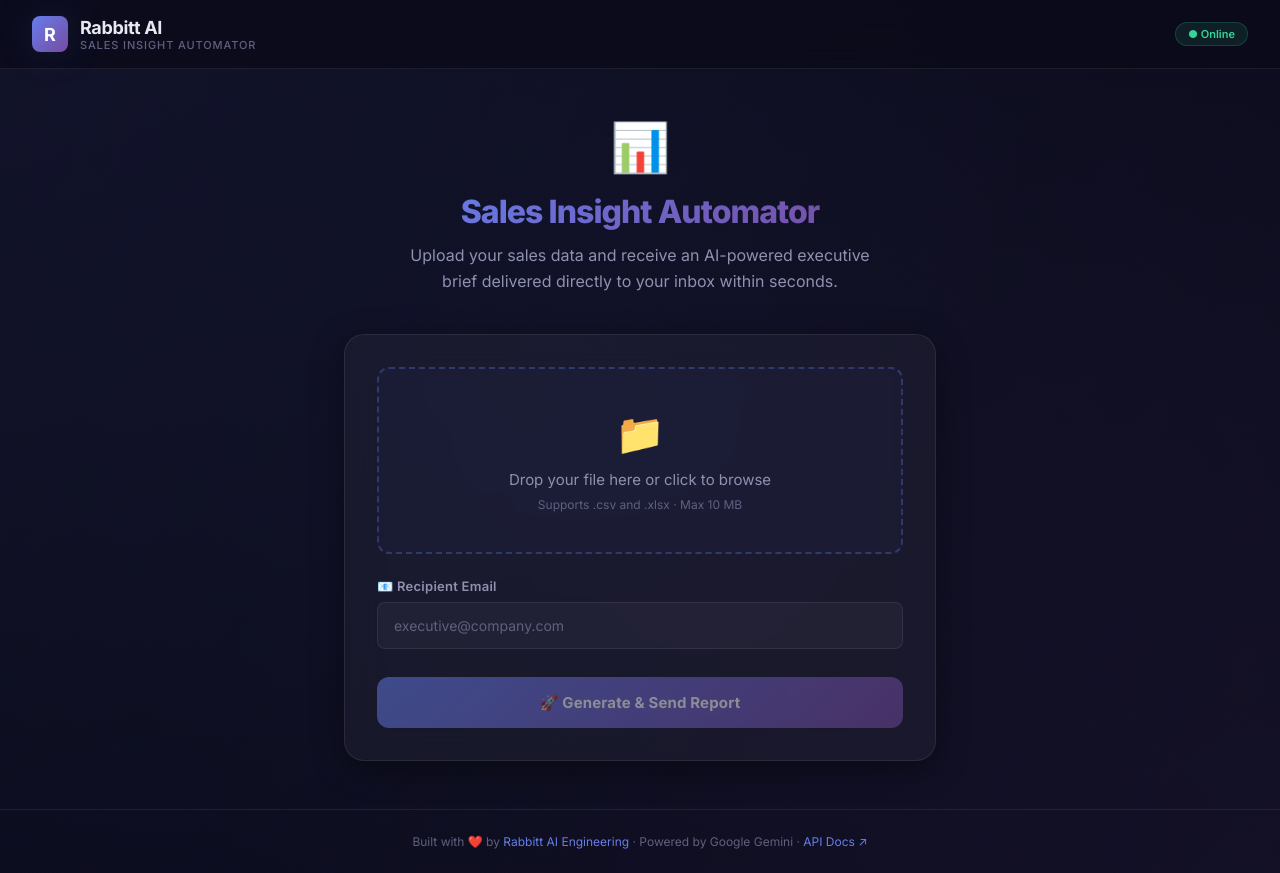
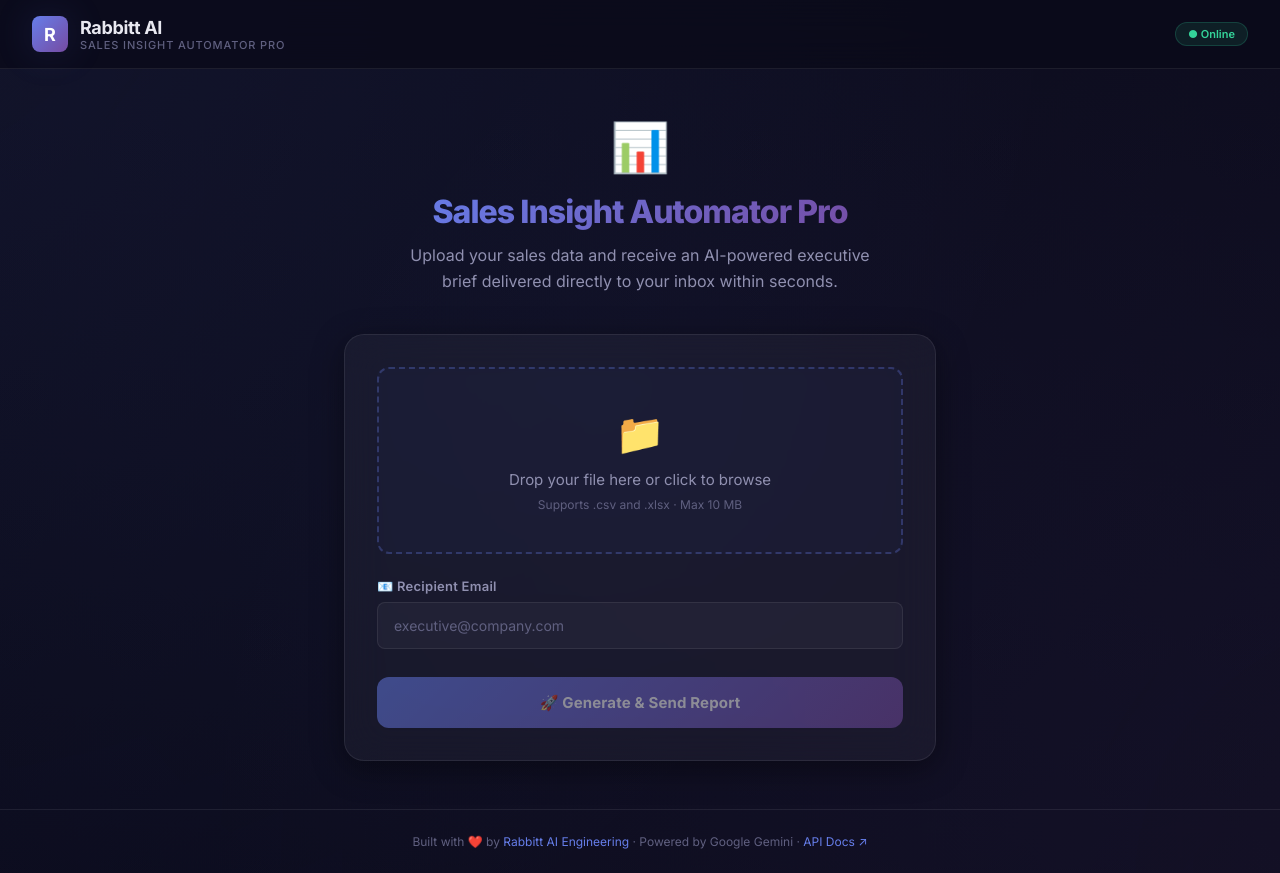
Before and after one commit to Armaan22gautam/rabbit.ai, a React (Vite) app in the folder frontend/: page / in a window 1280 px wide. Built offline with nearby package versions, Linux system fonts and the light colour scheme; no server answers.

Commit message:
Upgrade frontend to Pro version

```diff
--- a/frontend/src/App.jsx
+++ b/frontend/src/App.jsx
@@ -121,7 +121,7 @@
           <div className="navbar-logo">R</div>
           <div>
             <div className="navbar-title">Rabbitt AI</div>
-            <div className="navbar-subtitle">Sales Insight Automator</div>
+            <div className="navbar-subtitle">Sales Insight Automator Pro</div>
           </div>
         </div>
         <span className="navbar-badge">● Online</span>
@@ -131,7 +131,7 @@
       <main className="main-content">
         <div className="hero">
           <span className="hero-icon">📊</span>
-          <h1>Sales Insight Automator</h1>
+          <h1>Sales Insight Automator Pro</h1>
           <p>
             Upload your sales data and receive an AI-powered executive brief
             delivered directly to your inbox within seconds.
```
